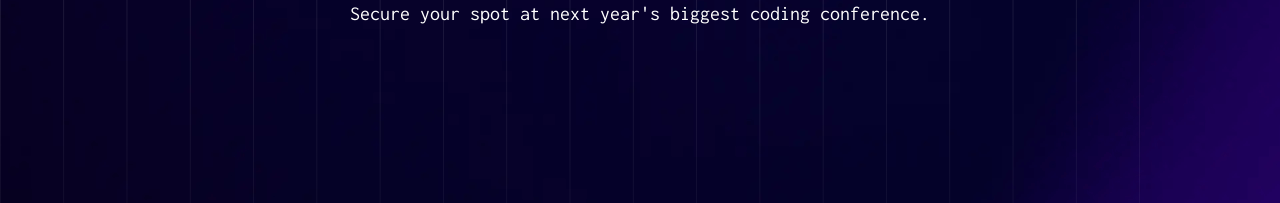
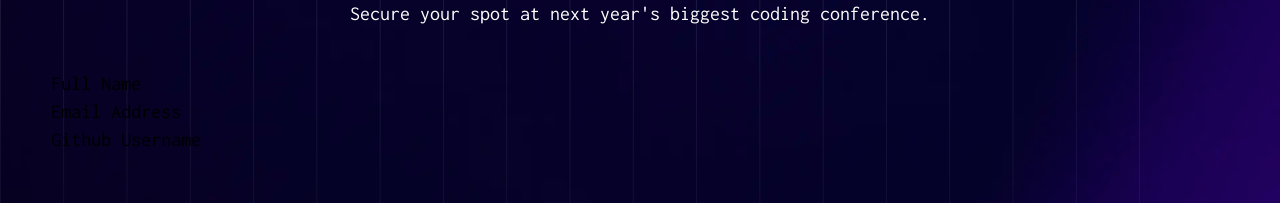
Before and after one commit to RealKendpr/conf-ticket-generator, a React (Vite) app: page / in a window 1280 px wide. Shown: the part 167-370 px from the top of the page. Built offline with nearby package versions, Linux system fonts and the light colour scheme.

Commit message:
import form

```diff
--- a/src/App.tsx
+++ b/src/App.tsx
@@ -1,4 +1,4 @@
-import "./App.css";
+import Form from "./components/form";
 
 function App() {
   return (
@@ -10,6 +10,7 @@ function App() {
       <h2 className="mt-8 mb-11 text-center text-xl leading-[1.2] text-white">
         Secure your spot at next year's biggest coding conference.
       </h2>
+      <Form></Form>
     </div>
   );
 }
--- a/src/main.tsx
+++ b/src/main.tsx
@@ -6,5 +6,5 @@ import App from "./App.tsx";
 createRoot(document.getElementById("root")!).render(
   <StrictMode>
     <App />
-  </StrictMode>
+  </StrictMode>,
 );
```
